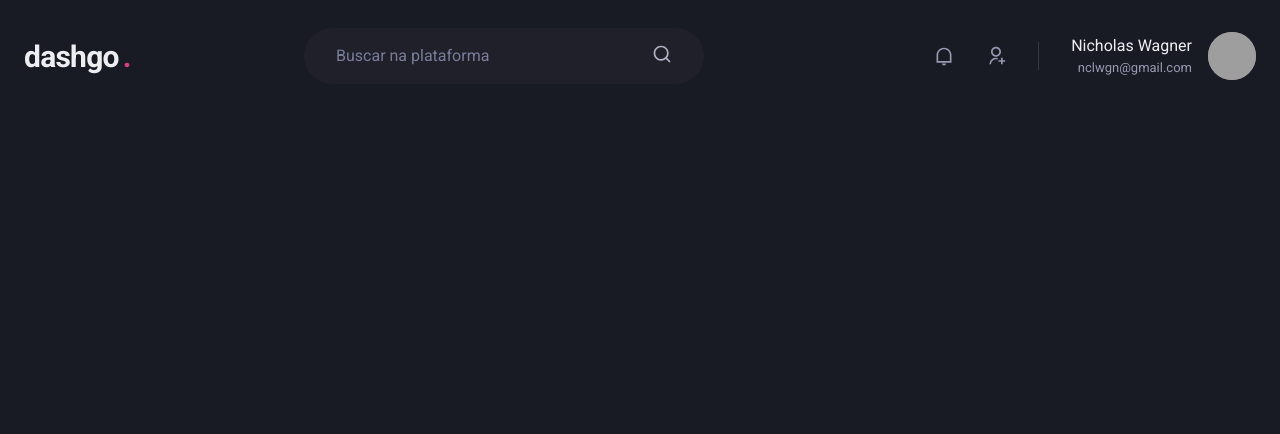
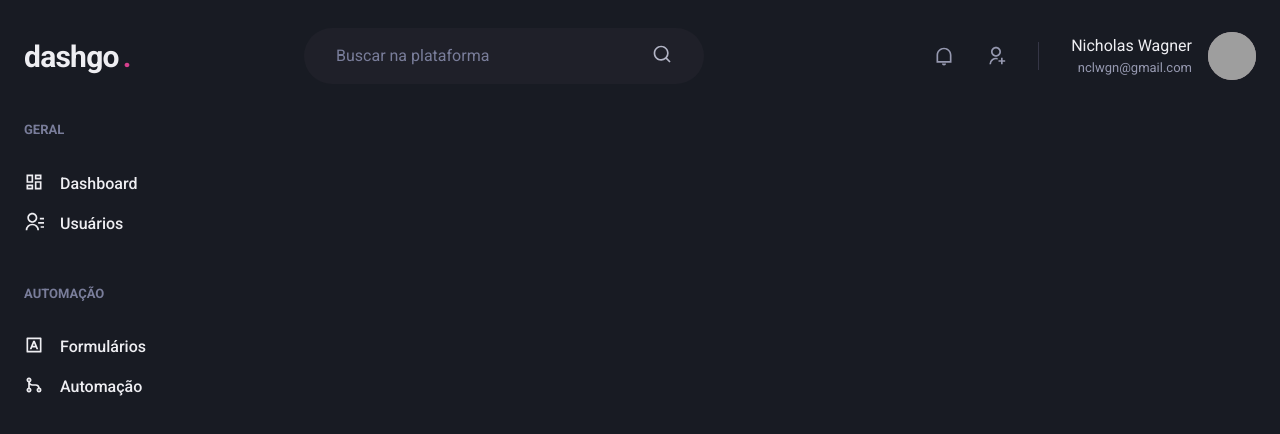
Before and after one commit to nclwgn/ignite-reactjs-04-dashgo, a Next.js app: page /dashboard in a window 1280 px wide. Shown: the top 434 px of the page. Built offline with nearby package versions, Linux system fonts and the light colour scheme; grey boxes are pictures that could not be loaded.

Commit message:
Create the sidebar's first version

```diff
--- /dev/null
+++ b/src/components/Sidebar.tsx
@@ -0,0 +1,37 @@
+import { Box, Stack, Text, Link, Icon } from "@chakra-ui/react";
+import { RiContactsLine, RiDashboardLine, RiGitMergeLine, RiInputMethodLine } from "react-icons/ri";
+
+export function Sidebar() {
+  return (
+    <Box as='aside' w='64' mr='8'>
+      <Stack spacing='12' align='flex-start'>
+        <Box>
+          <Text fontWeight='bold' color='gray.400' fontSize='small'>GERAL</Text>
+          <Stack spacing='4' mt='8' align='stretch'>
+            <Link display='flex' alignContent='center'>
+              <Icon as={RiDashboardLine} fontSize='20' />
+              <Text ml='4' fontWeight='medium'>Dashboard</Text>
+            </Link>
+            <Link display='flex' alignContent='center'>
+              <Icon as={RiContactsLine} fontSize='20' />
+              <Text ml='4' fontWeight='medium'>Usuários</Text>
+            </Link>
+          </Stack>
+        </Box>
+        <Box>
+          <Text fontWeight='bold' color='gray.400' fontSize='small'>AUTOMAÇÃO</Text>
+          <Stack spacing='4' mt='8' align='stretch'>
+            <Link display='flex' alignContent='center'>
+              <Icon as={RiInputMethodLine} fontSize='20' />
+              <Text ml='4' fontWeight='medium'>Formulários</Text>
+            </Link>
+            <Link display='flex' alignContent='center'>
+              <Icon as={RiGitMergeLine} fontSize='20' />
+              <Text ml='4' fontWeight='medium'>Automação</Text>
+            </Link>
+          </Stack>
+        </Box>
+      </Stack>
+    </Box>
+  );
+}
--- a/src/pages/dashboard.tsx
+++ b/src/pages/dashboard.tsx
@@ -1,7 +1,15 @@
+import { Flex } from "@chakra-ui/react";
 import { Header } from "../components/Header";
+import { Sidebar } from "../components/Sidebar";
 
 export default function Dashboard() {
   return (
-    <Header />
+    <Flex direction='column' h='100vw'>
+      <Header />
+
+      <Flex w='100%' my='6' maxWidth={1480} mx='auto' px='6'>
+        <Sidebar />
+      </Flex>
+    </Flex>
   );
 }
```
